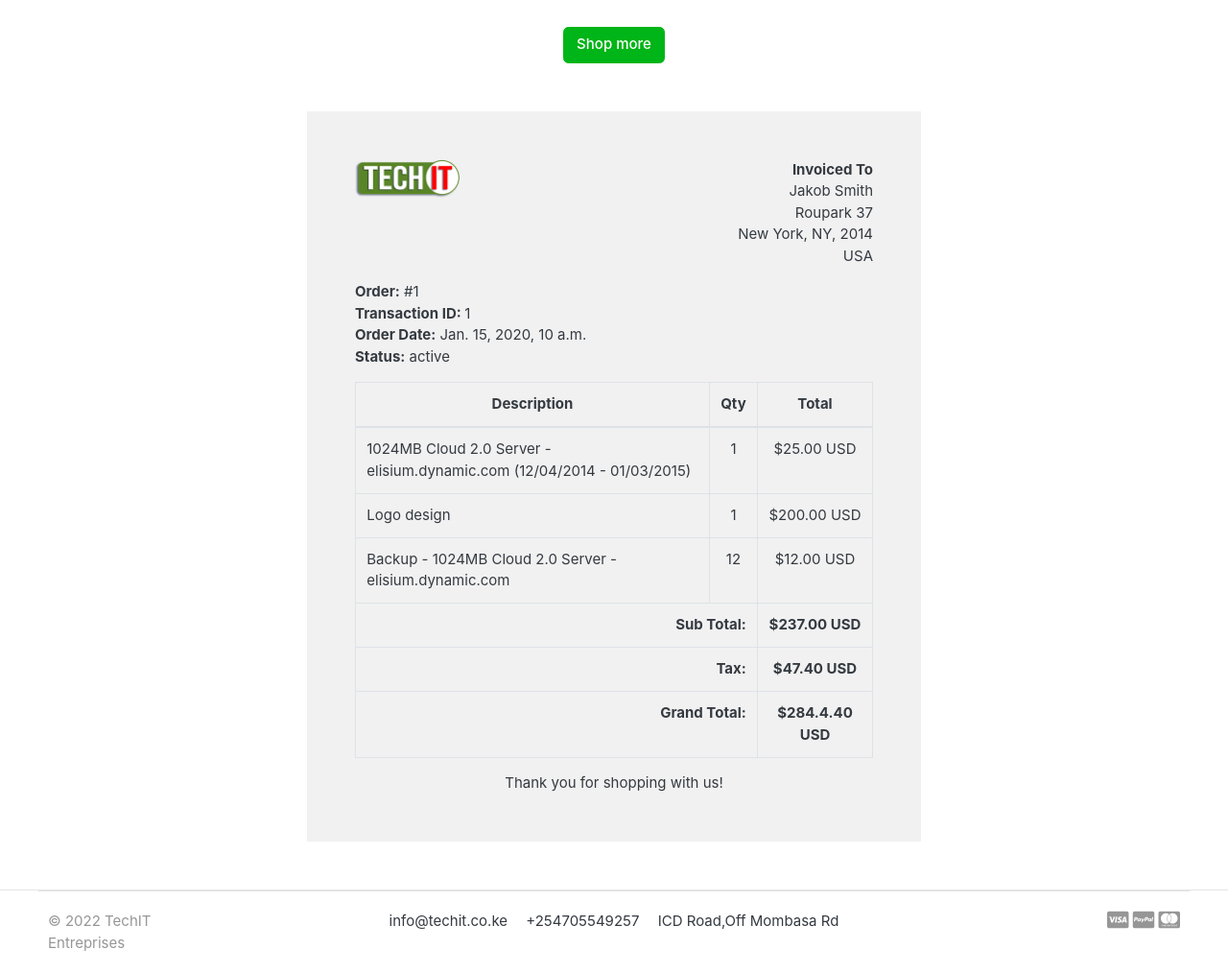
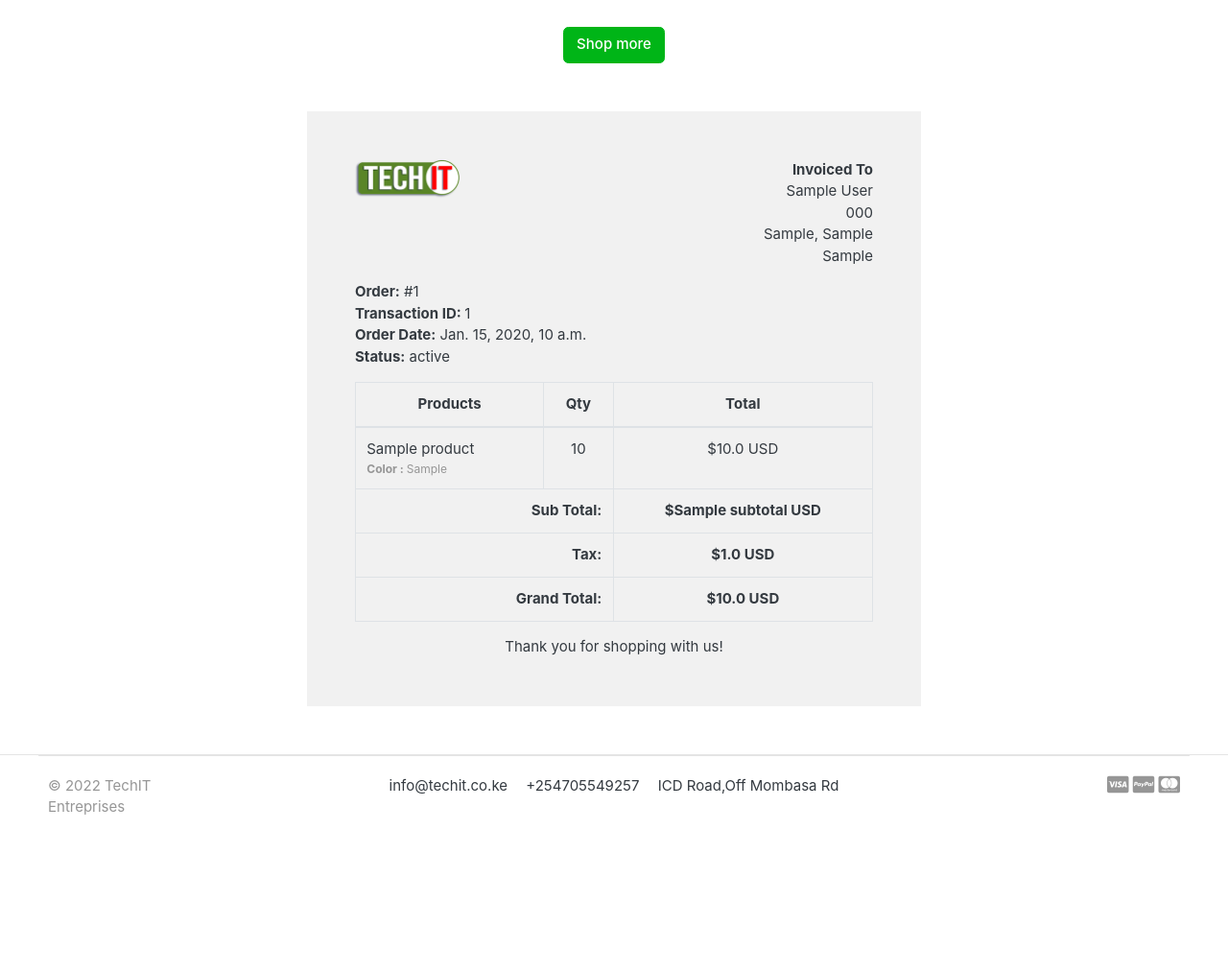
Before and after one commit to stevescilar/Tech-IT, a Django app: template templates/orders/order_complete.html in a window 1280 px wide. Shown: the part 301-1315 px from the top of the page at 96% size. After the commit the page ends 1150 px from the top, so only its background shows below. Run offline with Django 4.2, Linux system fonts and the light colour scheme; tables that the repository leaves empty hold one stand-in row (values such as "Sample post"); the template is opened without the code that fills it: values that come from a table or form of the project are taken from there, most other values are stand-ins (such as "Sample title", 1, 10 or a date in 2020); some libraries are stand-ins or nearby versions; some web fonts are replaced.

Commit message:
order completed

```diff
--- a/orders/views.py
+++ b/orders/views.py
@@ -150,6 +150,10 @@ def order_complete(request):
         order = Order.objects.get(order_number = order_number,is_ordered = True)
         ordered_products = OrderProduct.objects.filter(order_id = order.id)
 
+        subtotal = 0
+        for i in ordered_products:
+            subtotal += i.product_price * i.quantity
+
         payment = Payment.objects.get(payment_id=transID)
 
         context = {
@@ -159,6 +163,7 @@ def order_complete(request):
             'order_number': order.order_number,
             'transID': payment.payment_id,
             'payment':payment,
+            'subtotal':subtotal,
 
         }
         return render(request, 'orders/order_complete.html', context)
--- a/templates/orders/order_complete.html
+++ b/templates/orders/order_complete.html
@@ -32,10 +32,10 @@
                             <div class="invoice-from">
                                 <ul class="list-unstyled text-right">
                                     <li><strong>Invoiced To</strong></li>
-                                    <li>Jakob Smith</li>
-                                    <li>Roupark 37</li>
-                                    <li>New York, NY, 2014</li>
-                                    <li>USA</li>
+                                    <li>{{order.full_name}}</li>
+                                    <li>{{order.phone}}</li>
+                                    <li>{{order.pickup}}, {{order.street}}</li>
+                                    <li>{{order.city}}</li>
                                 </ul>
                             </div>
                         </div>
@@ -58,41 +58,41 @@
                                     <table class="table table-bordered">
                                         <thead>
                                             <tr>
-                                                <th class="per70 text-center">Description</th>
+                                                <th class="per70 text-center">Products</th>
                                                 <th class="per5 text-center">Qty</th>
                                                 <th class="per25 text-center">Total</th>
                                             </tr>
                                         </thead>
                                         <tbody>
+                                            {% for item in  ordered_products %}
                                             <tr>
-                                                <td>1024MB Cloud 2.0 Server - elisium.dynamic.com (12/04/2014 - 01/03/2015)</td>
-                                                <td class="text-center">1</td>
-                                                <td class="text-center">$25.00 USD</td>
+                                                <td>{{item.product.product_name}}
+                                                    <p class="text-muted small">
+                                                        {% if item.variations.all %}
+                                                            {% for i in item.variations.all %}
+                                                                <strong>{{ i.variation_category | capfirst }} : </strong>  {{ i.variation_value | capfirst }}
+                                                            {% endfor %}
+                                                        {% endif %}
+                                                    </p>
+                                                </td>
+                                                <td class="text-center">{{item.quantity}}</td>
+                                                <td class="text-center">${{item.product_price}} USD</td>
                                             </tr>
-                                            <tr>
-                                                <td>Logo design</td>
-                                                <td class="text-center">1</td>
-                                                <td class="text-center">$200.00 USD</td>
-                                            </tr>
-                                            <tr>
-                                                <td>Backup - 1024MB Cloud 2.0 Server - elisium.dynamic.com</td>
-                                                <td class="text-center">12</td>
-                                                <td class="text-center">$12.00 USD</td>
-                                            </tr>
+                                            {% endfor %}
                                         </tbody>
                                         <tfoot>
                                             <tr>
                                                 <th colspan="2" class="text-right">Sub Total:</th>
-                                                <th class="text-center">$237.00 USD</th>
+                                                <th class="text-center">${{subtotal}} USD</th>
                                             </tr>
                                             <tr>
                                                 <th colspan="2" class="text-right">Tax:</th>
-                                                <th class="text-center">$47.40 USD</th>
+                                                <th class="text-center">${{order.tax}} USD</th>
                                             </tr>
 
                                             <tr>
                                                 <th colspan="2" class="text-right">Grand Total:</th>
-                                                <th class="text-center">$284.4.40 USD</th>
+                                                <th class="text-center">${{order.order_total}} USD</th>
                                             </tr>
                                         </tfoot>
                                     </table>
```
